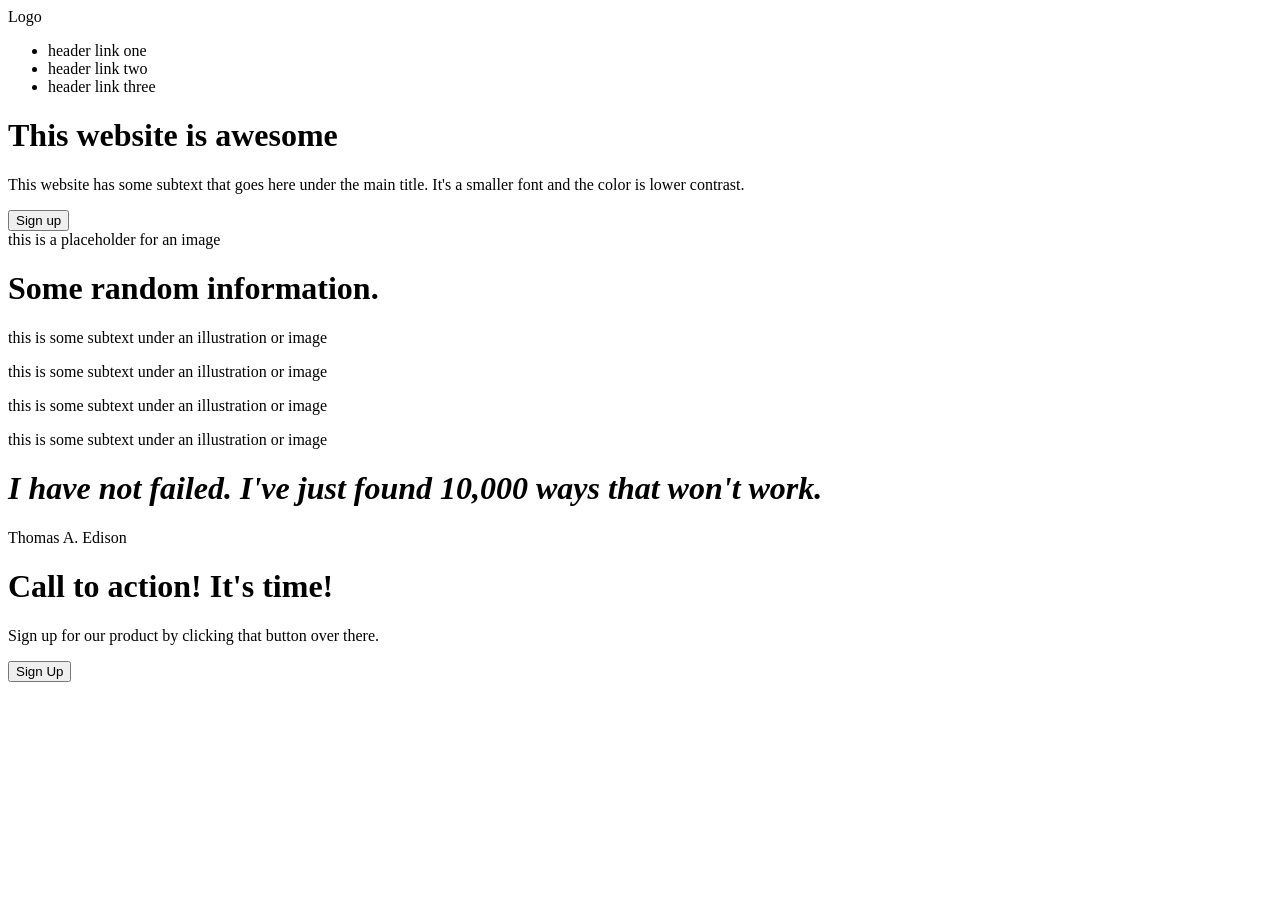
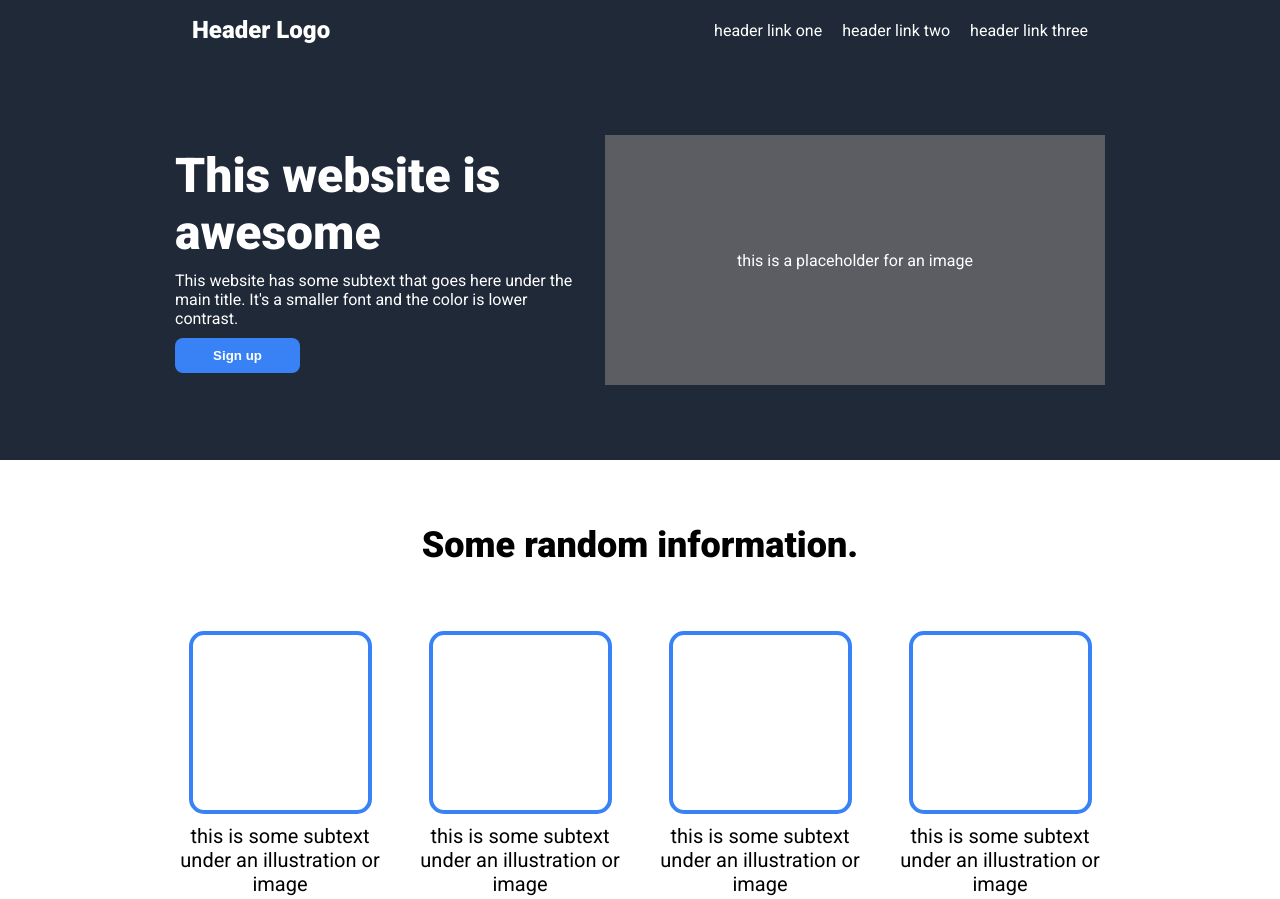
Before and after one commit to UtilityDev/Odin-Project-CSS-Landing-Page, a plain HTML site: page index.html in a window 1280 px wide. Shown: the top 899 px of the page. Before the commit the page ends 800 px from the top, so only its background shows below. Drawn offline with Linux system fonts and the light colour scheme.

Commit message:
Added the header, top section, and info section

```diff
--- a/index.html
+++ b/index.html
@@ -9,23 +9,25 @@
 </head>
 <body>
     <div class="header">
-        <div class="logo">Logo</div>
+        <div class="logo">Header Logo</div>
         <div class="links">
             <ul>
-                <li>header link one</li>
-                <li>header link two</li>
-                <li>header link three</li>
+                <li><a href="#">header link one</a></li>
+                <li><a href="#">header link two</a></li>
+                <li><a href="#">header link three</a></li>
             </ul>
         </div>
     </div>
     <div class="top-section">
         <div class="left-side">
-            <h1>This website is awesome</h1>
+            <h1 class="main-text">This website is awesome</h1>
             <p>This website has some subtext that goes here under the main title. It's a smaller font and the color is lower contrast.</p>
-            <button>Sign up</button>
+            <button class="sign-up-btn">Sign up</button>
         </div>
         <div class="right-side">
-            <div class="image-placeholder">this is a placeholder for an image</div>
+            <div class="image-placeholder">
+                <p>this is a placeholder for an image</p>
+            </div>
         </div>
     </div>
     <div class="info-section">
--- a/styles.css
+++ b/styles.css
@@ -0,0 +1,126 @@
+@import url('https://fonts.googleapis.com/css2?family=Roboto&display=swap');
+@import url('https://fonts.googleapis.com/css2?family=Roboto:wght@100;400&display=swap');
+@import url('https://fonts.googleapis.com/css2?family=Roboto:wght@900&display=swap');
+
+:root {
+    --top-color: #1F2937;
+    --global-padding: 15%;
+}
+
+* { margin: 0; }
+
+html {
+    font-family: 'Roboto', sans-serif;
+}
+
+.header {
+    display: flex;
+    justify-content: space-between;
+    align-items: center;
+    padding: 0 var(--global-padding);
+    height: 60px;
+    background-color: var(--top-color);
+    color: white;
+}
+
+.header .logo {
+    font-size: 24px;
+    font-weight: bold;
+}
+
+.top-section {
+    display: flex;
+    height: 400px;
+    background-color: var(--top-color);
+    color: white;
+    justify-content: center;
+    align-items: center;
+    gap: 30px;
+}
+
+.top-section .left-side {
+    display: flex;
+    flex-direction: column;
+    width: 400px;
+    gap: 10px;
+}
+
+.top-section .left-side p {
+    font-weight: 500;
+}
+
+.main-text {
+    font-size: 48px;
+    font-weight: bolder;
+}
+
+.sign-up-btn {
+    width: 125px;
+    padding: 10px;
+    background-color: #3882F6;
+    color: white;
+    border: 0;
+    border-radius: 8px;
+    font-weight: bold;
+}
+
+.top-section .right-side {
+    background-color: rgb(92, 92, 99);
+}
+
+.image-placeholder {
+    width: 500px;
+    height: 250px;
+    display: flex;
+    justify-content: center;
+    align-items: center;
+}
+
+.links ul {
+    display: flex;
+    list-style: none;
+    gap: 20px;
+}
+
+.info-section {
+    display: flex;
+    flex-direction: column;
+    justify-content: space-evenly;
+    align-items: center;
+    height: 500px;
+    padding: 0;
+}
+
+.info-section h1 {
+    font-size: 36px;
+    font-weight: bolder;
+}
+
+.info-section .container {
+    display: flex;
+    gap: 40px;
+}
+
+.image-container {
+    display: flex;
+    flex-direction: column;
+    justify-content: center;
+    align-items: center;
+    width: 200px;
+    text-align: center;
+    gap: 10px;
+    font-size: 20px;
+}
+
+.image-container div {
+    width: 175px;
+    height: 175px;
+    background-color: none;
+    border: 4px solid #3882F6;
+    border-radius: 15px;
+}
+
+a {
+    color: white;
+    text-decoration: none;
+}
```
Also changed, not shown: images/reference/01.png (added), images/reference/styles.png (added).
